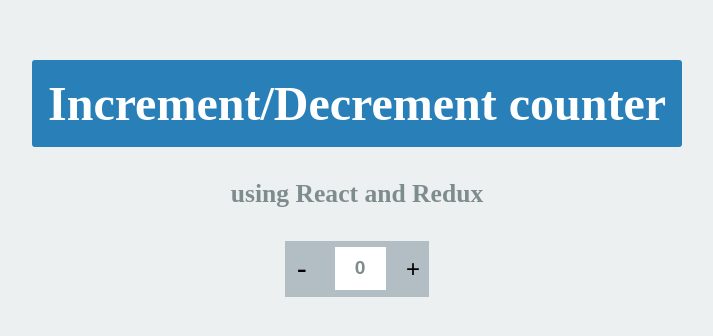
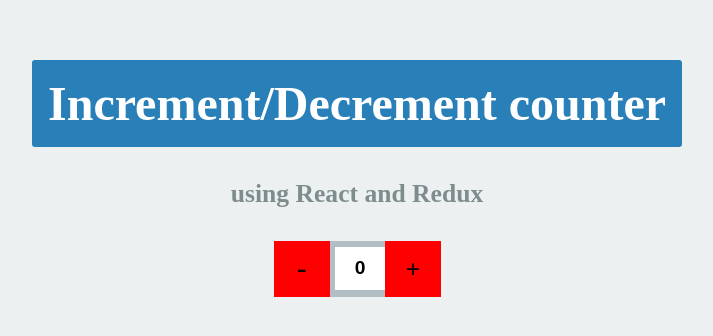
Before and after one commit to muktinathrajbanshi/ReduxApp, a React (Create React App) app: page / in a window 1280 px wide. Shown: the part 142-478 px from the top of the page, without its empty margins (283-996 px from the left). Built offline with nearby package versions, Linux system fonts and the light colour scheme.

Commit message:
everything is fine but not functioning haha

```diff
--- a/src/App.css
+++ b/src/App.css
@@ -57,7 +57,8 @@
   position: absolute;
   width: 3.5rem;
   height: 3.5rem;
-  background-color: transparent;
+  /* background-color: transparent; */
+  background-color: red;
   margin-left: -6.9rem;
   border: none;
 }
@@ -80,8 +81,8 @@
   height: 2.7rem;
   margin-top: 0.4rem;
   margin-left: 0.4rem;
-  background: #fff;
-  color: #7f8c8d;
+  /* background: #fff;
+  color: #7f8c8d; */
   border: none;
   font-weight: bolder;
   font-size: 1.2rem;
@@ -93,7 +94,8 @@
   align-items: center;
   display: block;
   position: absolute;
-  background-color: transparent;
+  /* background-color: transparent; */
+  background-color: red;
   width: 3.5rem;
   height: 3.5rem;
   margin-right: -7rem;
--- a/src/App.js
+++ b/src/App.js
@@ -1,9 +1,11 @@
 import React from 'react';
 import "./App.css";
 import { useSelector, useDispatch } from 'react-redux';
+import {incNumber, decNumber} from "./actions/index";
 
 const App = () => {
   const myState = useSelector((state) => state.changeTheNumber);
+  const dispatch = useDispatch();
   return (
     <>
       <div className="container">
@@ -11,9 +13,9 @@
         <h4>using React and Redux</h4>
 
         <div className="quantity">
-          <button className="quantity__minus" title="Decrement"><span>-</span></button>
+          <button className="quantity__minus" title="Decrement" onClick={() => dispatch(decNumber())}><span>-</span></button>
           <input type="text" name="quantity" className="quantity__input" value={myState}  />
-          <button className="quantity__plus" title="Increment"><span>+</span></button>
+          <button className="quantity__plus" title="Increment" onClick={ () =>dispatch(incNumber())}><span>+</span></button>
         </div>
       </div>
     </>
--- a/src/reducers/upDown.js
+++ b/src/reducers/upDown.js
@@ -6,6 +6,6 @@
         case "DECREMENT": return state - 1;
         default: return state;
     }
-}
+};
 
 export default changeTheNumber;
```
Also changed, not shown: src/actions/index.js (+4 -4 lines).
